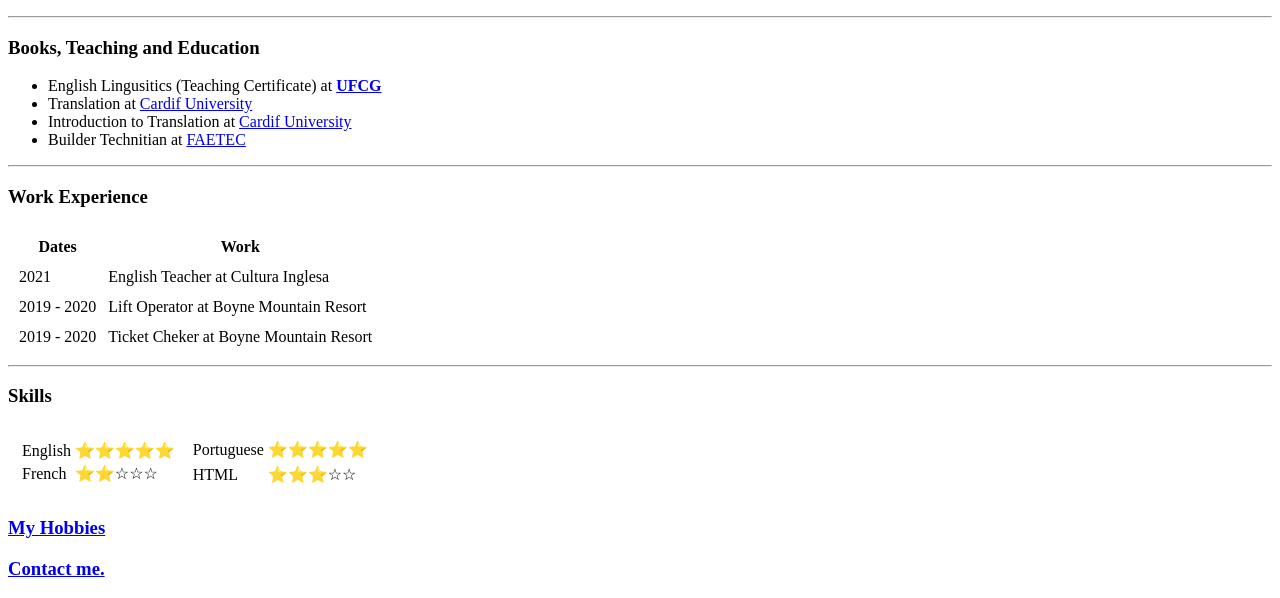
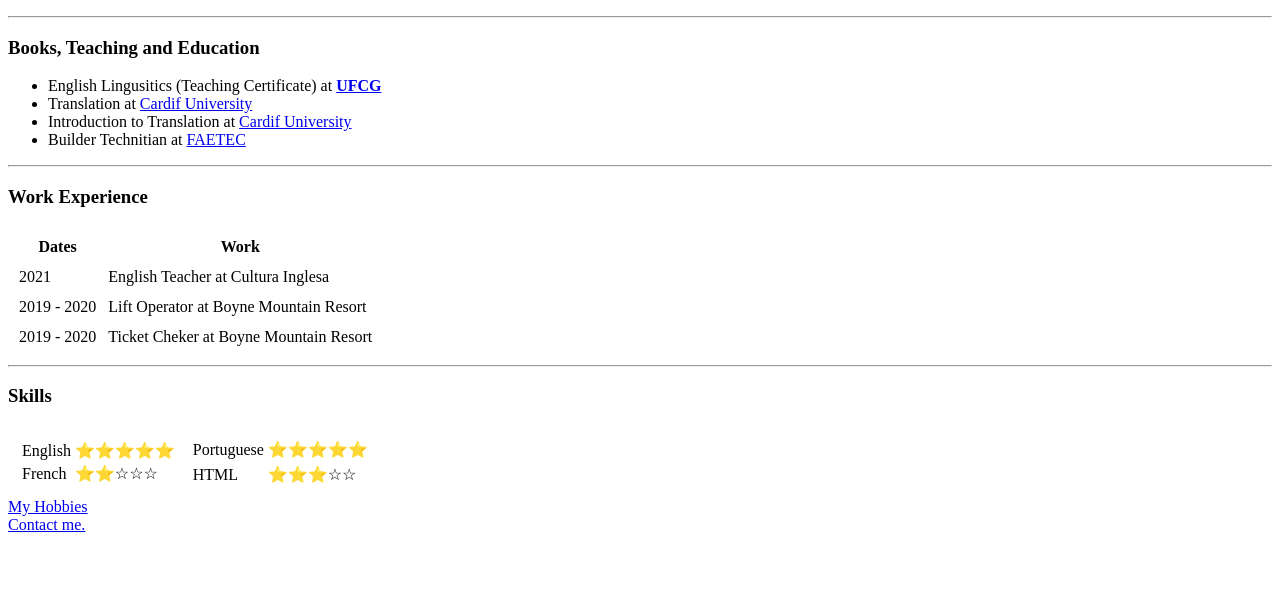
Before and after one commit to Jroger334/CV-HTML, a plain HTML site: page index.html in a window 1280 px wide. Shown: the part 244-842 px from the top of the page. After the commit the page ends 800 px from the top, so only its background shows below. Drawn offline with Linux system fonts and the light colour scheme.

Commit message:
Update index.html

```diff
--- a/index.html
+++ b/index.html
@@ -87,7 +87,7 @@
     </tr>
 </table>
 
-    <h3><a href="Hobbies.html">My Hobbies</a><br></h3>
-    <h3><a href="Contacts.html">Contact me.</a></h3>
+    <a href="Hobbies.html">My Hobbies</a><br>
+    <a href="Contacts.html">Contact me.</a>
 </body>
 </html>
```
